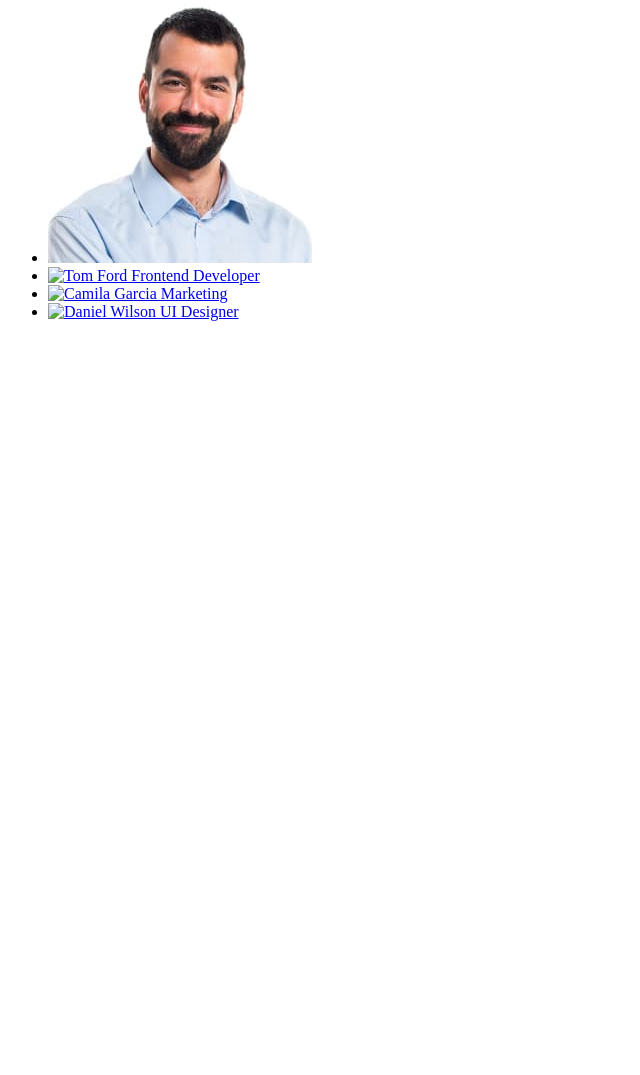
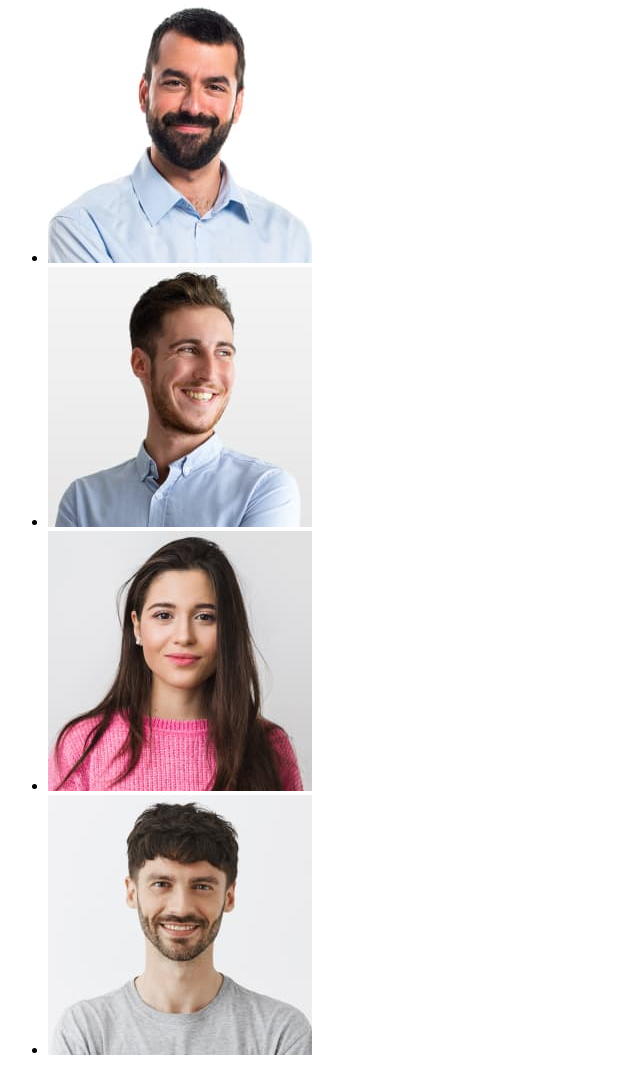
Before and after one commit to DawnUA/goit-markup-hw-01, a plain HTML site: page index.html in a window 1280 px wide. Shown: the part 632-1707 px from the top of the page, without its empty margins (0-640 px from the left). Before the commit the page ends 969 px from the top, so only its background shows below. Drawn offline with Linux system fonts and the light colour scheme.

Commit message:
add markup

```diff
--- a/index.html
+++ b/index.html
@@ -76,7 +76,7 @@
             </li>
             <li>
               <a href=" ./index.html">
-                <img src=" ./images/Team Member2"
+                <img src=" ./images/Team Member2.jpg"
                 width="264"
                 height="260"
                 alt="Tom Ford Frontend Developer">
@@ -84,7 +84,7 @@
             </li>
             <li>
               <a href=" ./index.html">
-                <img src=" ./images/Team Member3"
+                <img src=" ./images/Team Member3.jpg"
                 width="264"
                 height="260"
                 alt="Camila Garcia Marketing">
@@ -92,7 +92,7 @@
             </li>
             <li>
               <a href=" ./index.html">
-                <img src=" ./images/Team Member4"
+                <img src=" ./images/Team Member4.jpg"
                 width="264"
                 height="260"
                 alt="Daniel Wilson UI Designer">
```
